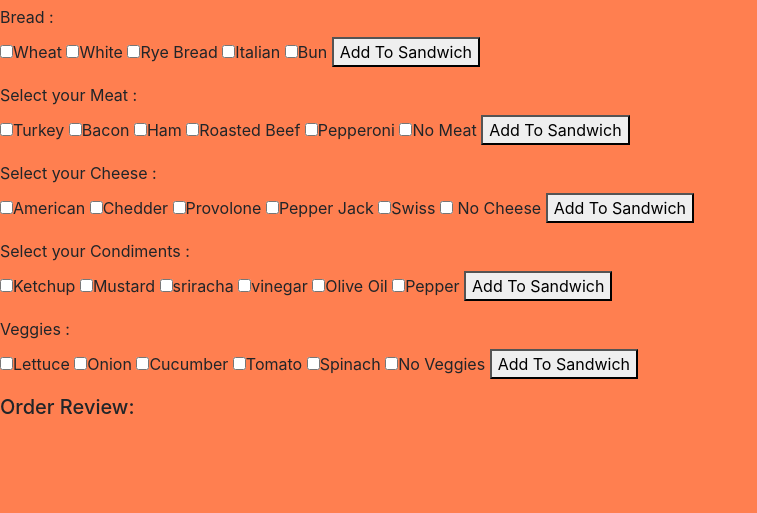
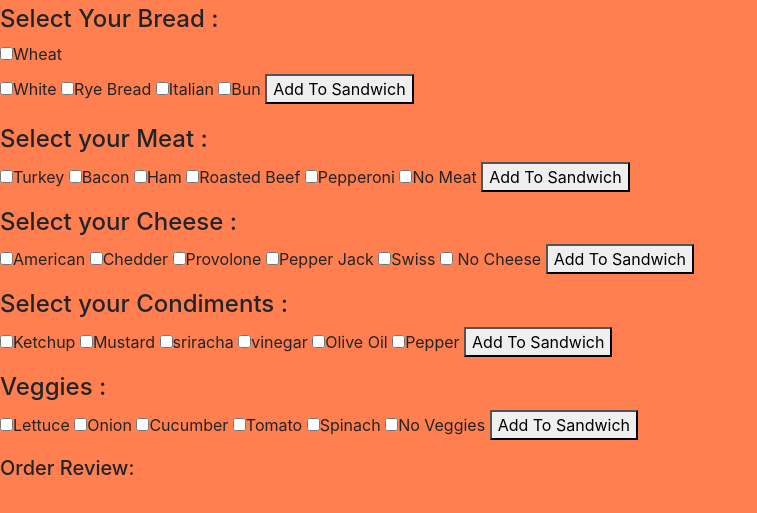
Before and after one commit to ripalpate/sandwich-maker, a plain HTML site: page index.html in a window 1280 px wide. Shown: the part 51-564 px from the top of the page, without its empty margins (0-757 px from the left). Drawn offline with nearby package versions, Linux system fonts and the light colour scheme.

Commit message:
working on style

```diff
--- a/index.html
+++ b/index.html
@@ -11,18 +11,18 @@
     <h1 class="main-heading">Sandwich Maker</h1>
     <div id="sandwich-form">
         <div class="form-group">
-            <label for="exampleFormControlSelect1">Bread :</label>
-            <div>
-              <input type="checkbox" name="bread" value="wheat" class="bread">Wheat
-              <input type="checkbox" name="bread" value="white" class="bread">White
-              <input type="checkbox" name="bread" value="rye" class="bread">Rye Bread
-              <input type="checkbox" name="bread" value="italian" class="bread" >Italian
-              <input type="checkbox" name="bread" value="bun" class="bread">Bun
+            <h4>Select Your Bread :</h4>
+            <div class="checkbox">
+              <label><input type="checkbox" name="bread" value="wheat" class="bread">Wheat</label></div>
+              <label><input type="checkbox" name="bread" value="white" class="bread">White</label>
+              <label><input type="checkbox" name="bread" value="rye" class="bread">Rye Bread</label>
+              <label><input type="checkbox" name="bread" value="italian" class="bread" >Italian</label>
+              <label><input type="checkbox" name="bread" value="bun" class="bread">Bun</label>
               <button id="breadButton">Add To Sandwich</button>
-            </div>
+
         </div>
         <div class="form-group">
-            <label for="exampleFormControlSelect2"> Select your Meat :</label>
+            <h4> Select your Meat :</h4>
             <div>
               <input type="checkbox" name="meat" value="turkey" class="meat">Turkey
               <input type="checkbox" name="meat" value="bacon" class="meat">Bacon
@@ -34,7 +34,7 @@
             </div>
         </div>
         <div class="form-group">
-            <label>Select your Cheese :</label>
+            <h4>Select your Cheese :</h4>
             <div>
               <input type="checkbox"name="cheese" value="american" class="cheese">American
               <input type="checkbox"name="cheese" value="chedder" class="cheese">Chedder
@@ -46,7 +46,7 @@
             </div>
         </div>
         <div class="form-group">
-            <label> Select your Condiments :</label>
+            <h4> Select your Condiments :</h4>
             <div>
               <input type="checkbox"name="condiments" value="ketchup" class="condiments">Ketchup
               <input type="checkbox"name="condiments" value="mustard" class="condiments">Mustard
@@ -58,7 +58,7 @@
             </div>
         </div>
         <div class="form-group">
-            <label for="exampleFormControlSelect2">Veggies :</label>
+            <h4>Veggies :</h4>
             <div>
               <input type="checkbox"name="veggies" value="lettuce" class="veggies">Lettuce
               <input type="checkbox"name="veggies" value="onion" class="veggies">Onion
@@ -70,6 +70,7 @@
             </div>
         </div>
     </div>
+
     <div>
       <h5>Order Review:</h5>
       <div id="ingredient-type"></div>
```
Lines whose indentation alone changed are shown as unchanged.
